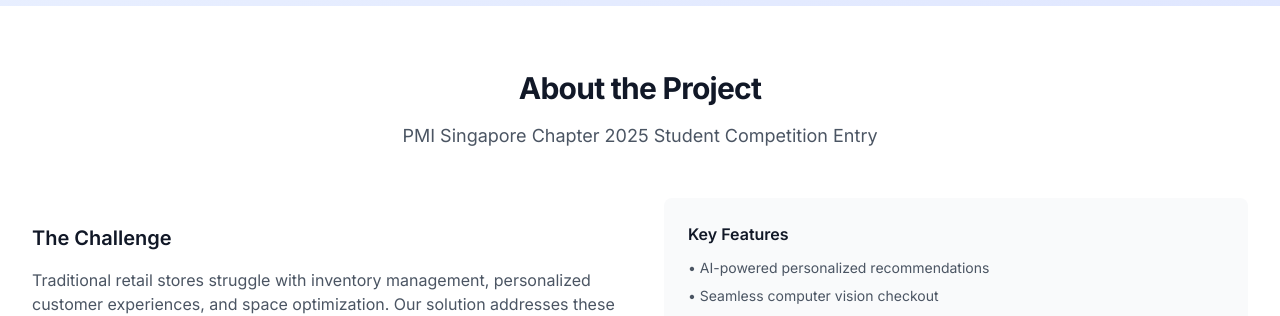
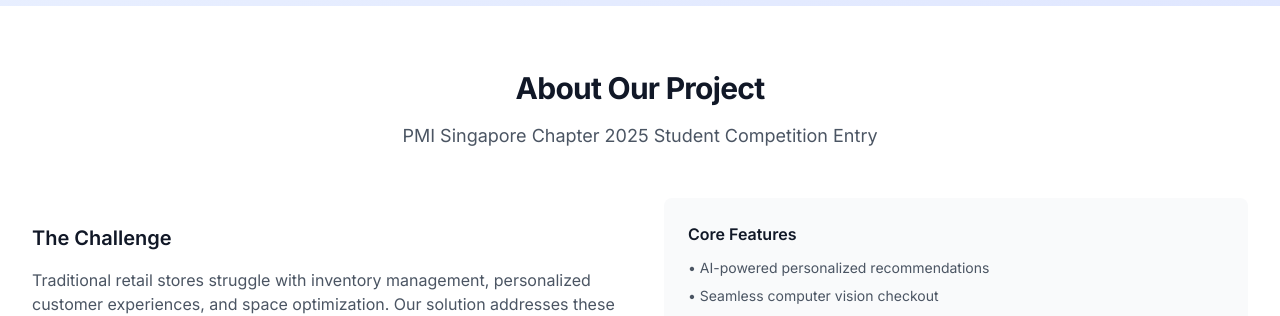
Before and after one commit to SaaiAravindhRaja/Re-Charge, a Next.js app: page / in a window 1280 px wide. Shown: the part 491-807 px from the top of the page. Built offline with nearby package versions, Linux system fonts and the light colour scheme.

Commit message:
update home page headings

```diff
--- a/app/page.tsx
+++ b/app/page.tsx
@@ -38,7 +38,7 @@ export default function Home() {
       <section className="py-16 bg-white">
         <div className="mx-auto max-w-7xl px-4 sm:px-6 lg:px-8">
           <div className="text-center mb-12">
-            <h2 className="text-3xl font-bold tracking-tight text-gray-900">About the Project</h2>
+            <h2 className="text-3xl font-bold tracking-tight text-gray-900">About Our Project</h2>
             <p className="mt-4 text-lg text-gray-600">
               PMI Singapore Chapter 2025 Student Competition Entry
             </p>
@@ -58,7 +58,7 @@ export default function Home() {
               </Link>
             </div>
             <div className="bg-gray-50 p-6 rounded-lg">
-              <h4 className="font-semibold text-gray-900 mb-3">Key Features</h4>
+              <h4 className="font-semibold text-gray-900 mb-3">Core Features</h4>
               <ul className="space-y-2 text-sm text-gray-600">
                 <li>• AI-powered personalized recommendations</li>
                 <li>• Seamless computer vision checkout</li>
```
